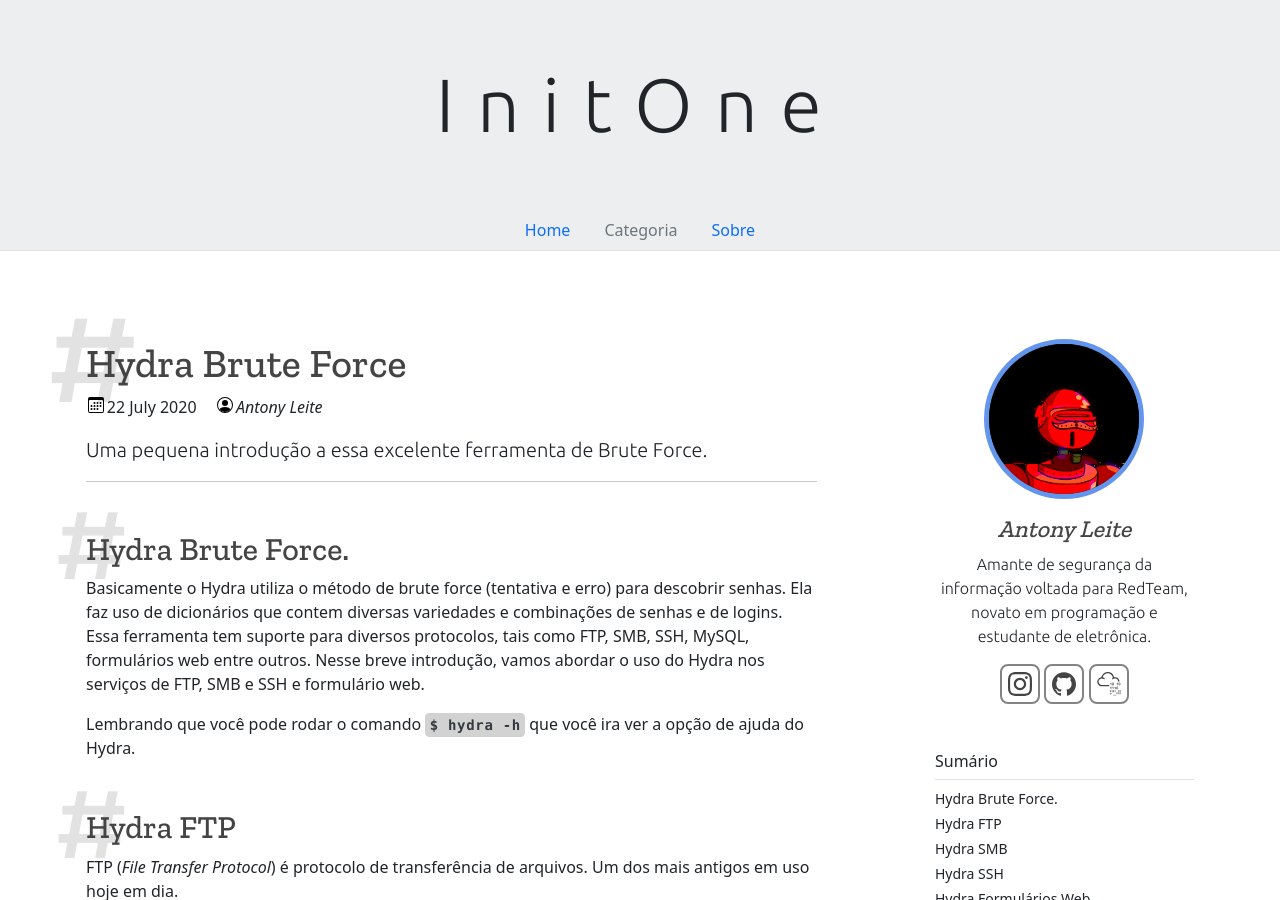
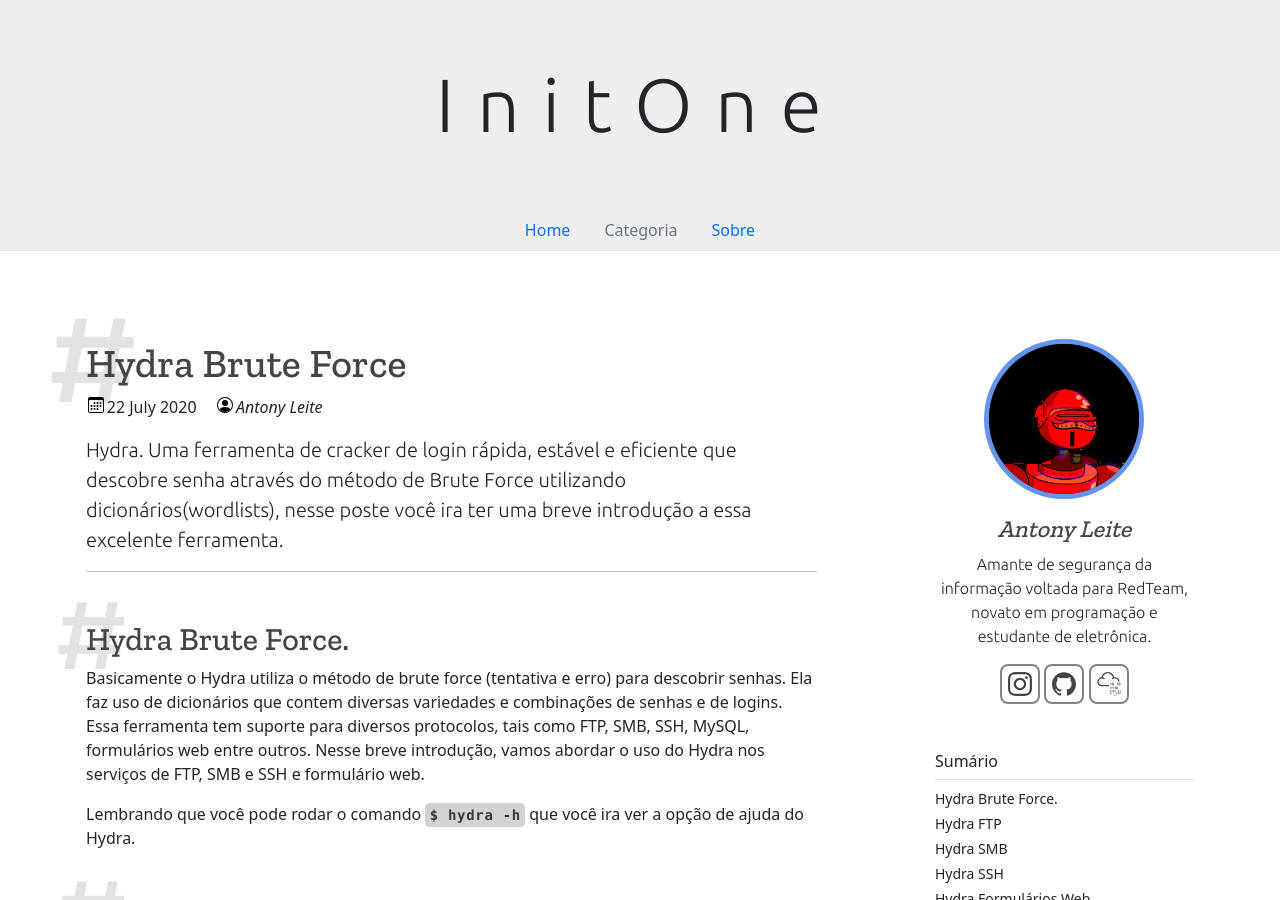
Before and after one commit to in1t0n3/initone.com.br, a Jekyll site: the page built from _posts/2020-07-22-HydraBruteForce.md, in a window 1280 px wide and 900 px high. Built offline with Jekyll 4.4.1, drawn with Linux system fonts in a browser that asks for light colours.

Commit message:
Update 2020-07-22-HydraBruteForce.md

```diff
--- a/_posts/2020-07-22-HydraBruteForce.md
+++ b/_posts/2020-07-22-HydraBruteForce.md
@@ -3,7 +3,7 @@ layout: post
 title: Hydra Brute Force
 author: 'Antony Leite'
 date: 2020-07-22 12:00:00 -0300
-lide: Uma pequena introdução a essa excelente ferramenta de Brute Force.
+lide: Hydra. Uma ferramenta de cracker de login rápida, estável e eficiente que descobre senha através do método de Brute Force utilizando dicionários(wordlists), nesse poste você ira ter uma breve introdução a essa excelente ferramenta.
 ---
 
 ## Hydra Brute Force.
```
